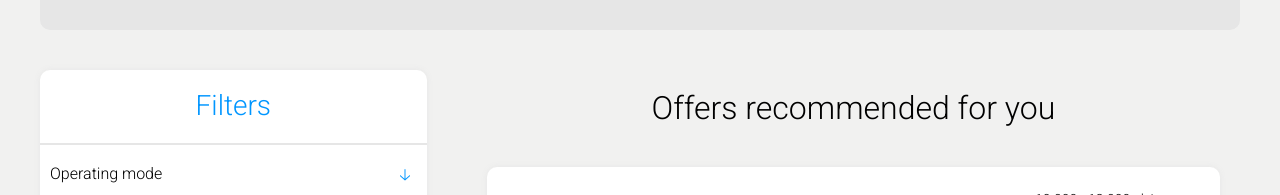
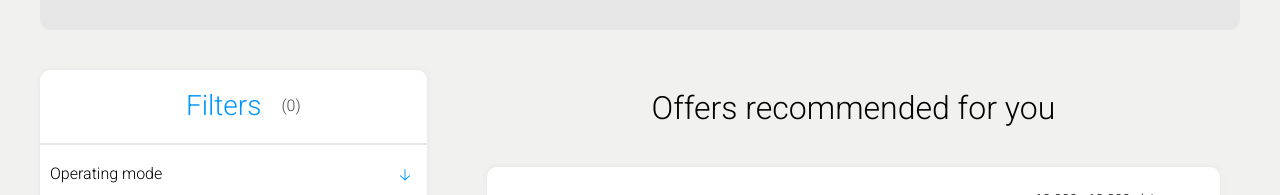
Before and after one commit to mizdebski77/Easy-Employ, a React (Create React App) app: page /Offers in a window 1280 px wide. Shown: the part 379-574 px from the top of the page. Built offline with nearby package versions, Linux system fonts and the light colour scheme.

Commit message:
Filter title number added

```diff
--- a/src/features/JobOffers/Filters/filters.tsx
+++ b/src/features/JobOffers/Filters/filters.tsx
@@ -1,4 +1,4 @@
-import { Arrow, CategoryWrapper, FilterCategory, FilterCountSpan, FilterTitle, FiltersWrapper, List, ListItemWrapper } from './styledFilters';
+import { Arrow, CategoryWrapper, FilterCategory, FilterCountSpan, FilterTitle, FiltersWrapper, List, ListItemWrapper, TitleSpan, TitleWrapper } from './styledFilters';
 import { useDispatch, useSelector } from 'react-redux';
 import { RootState } from '../../../core/store';
 import { toggleFilterList, incrementFiltersList, decrementFiltersList } from './filtersSlice';
@@ -21,7 +21,10 @@ export const Filters = () => {
 
     return (
         <FiltersWrapper>
-            <FilterTitle>Filters</FilterTitle>
+            <TitleWrapper>
+                <FilterTitle>Filters</FilterTitle>
+                <TitleSpan>({filterList})</TitleSpan>
+            </TitleWrapper>
             {filters.map((filter) => (
                 <FilterCategory key={filter.id}>
                     <CategoryWrapper>
--- a/src/features/JobOffers/Filters/styledFilters.ts
+++ b/src/features/JobOffers/Filters/styledFilters.ts
@@ -10,14 +10,24 @@ export const FiltersWrapper = styled.div`
     border-radius: 10px;
 `;
 
+export const TitleWrapper = styled.div`
+    display: flex;
+    border-bottom: 2px solid ${({ theme }) => theme.color.thirdColor};
+    justify-content: center;
+    align-items: center;
+`;
+
 export const FilterTitle = styled.h3`
     font-size: 28px;
     font-weight: normal;
     color: ${({ theme }) => theme.color.fontMain};
     text-align: center;
     padding: 20px;
-    border-bottom: 2px solid ${({ theme }) => theme.color.thirdColor};
     margin: 0;
+`;
+
+export const TitleSpan = styled.span`
+    color: ${({ theme }) => theme.color.fontSecond};
 `;
 
 export const FilterCategory = styled.div`
```
